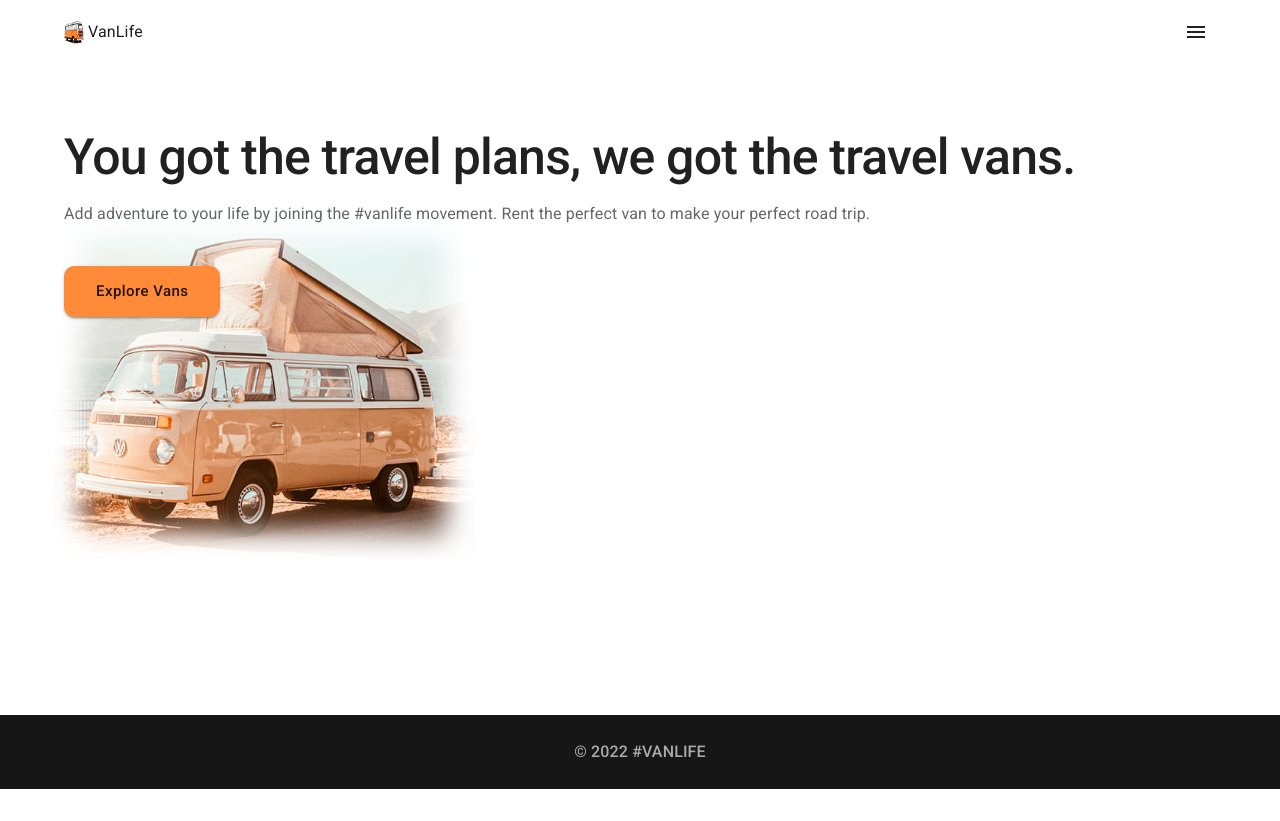
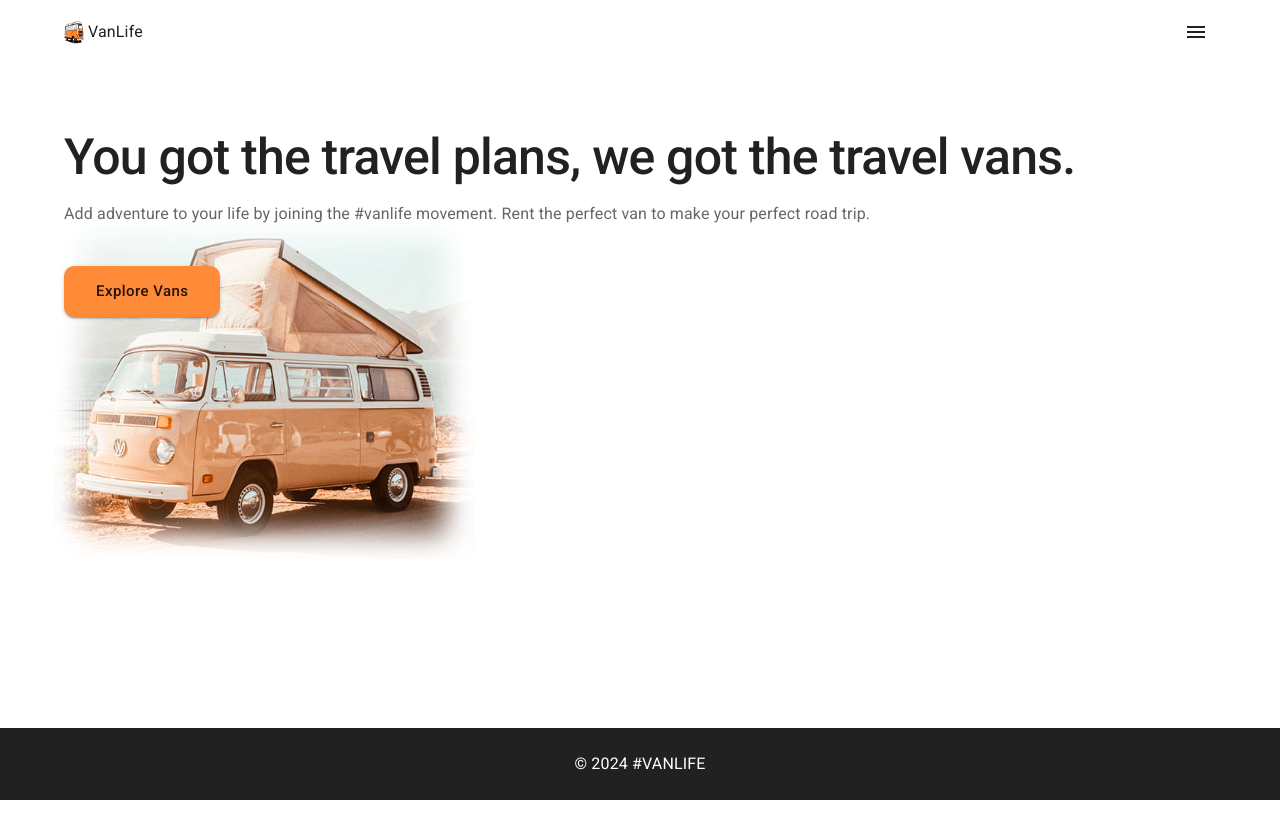
Before and after one commit to iamdenis1234/van-life, a React (Vite) app: page / in a window 1280 px wide. After the commit the page ends 800 px from the top, so only its background shows below. Built offline with nearby package versions, Linux system fonts and the light colour scheme; no server answers; what miragejs would draw is missing.

Commit message:
make footer at the bottom of the viewport

```diff
--- a/src/components/Footer.jsx
+++ b/src/components/Footer.jsx
@@ -1,13 +1,23 @@
-import { styled } from "@mui/material";
+import { styled, Typography } from "@mui/material";
 
 export { Footer };
 
 function Footer() {
   console.log("Render Footer");
 
-  return <StyledFooter>&#169; 2022 #VANLIFE</StyledFooter>;
+  // TODO: add a link to the github project with a github icon
+  return (
+    <StyledFooter>
+      <Typography>&#169; 2024 #VANLIFE</Typography>
+    </StyledFooter>
+  );
 }
 
 const StyledFooter = styled("footer")(({ theme }) => ({
-  marginBlock: theme.spacing(6, 4),
+  backgroundColor: theme.palette.text.primary,
+  color: theme.palette.text.white,
+  paddingBlock: theme.spacing(3),
+  display: "flex",
+  justifyContent: "center",
+  marginTop: "auto",
 }));
--- a/src/index.css
+++ b/src/index.css
@@ -1,15 +1,3 @@
-footer {
-  background-color: #161616;
-  color: #aaaaaa;
-  height: 74px;
-  display: flex;
-  flex-shrink: 0;
-  justify-content: center;
-  align-items: center;
-  margin-top: auto;
-  font-weight: 500;
-}
-
 .link-button {
   display: inline-block;
   text-align: center;
```
